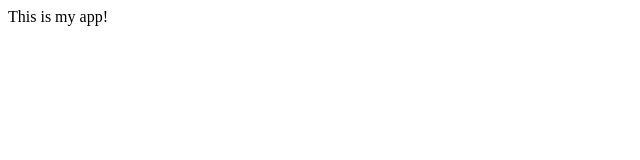
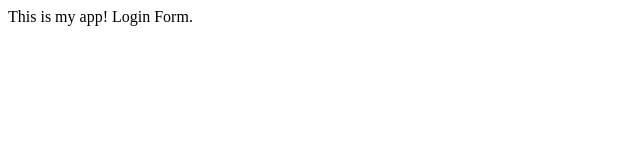
Before and after one commit to raps2019/myappssample, a plain HTML site: page index.html in a window 1280 px wide. Shown: the full height of the page, 0-640 px from the left. Drawn offline with Linux system fonts and the light colour scheme.

Commit message:
login form

```diff
--- /dev/null
+++ b/dir2/app2.js
@@ -0,0 +1 @@
+console.log(123);
--- a/index.html
+++ b/index.html
@@ -4,5 +4,6 @@
     </head>
     <body>
         This is my app!
+        Login Form.
     </body>
 </html>
```
Also changed, not shown: login.html (added, +1 -0 lines), log.txt (added).
